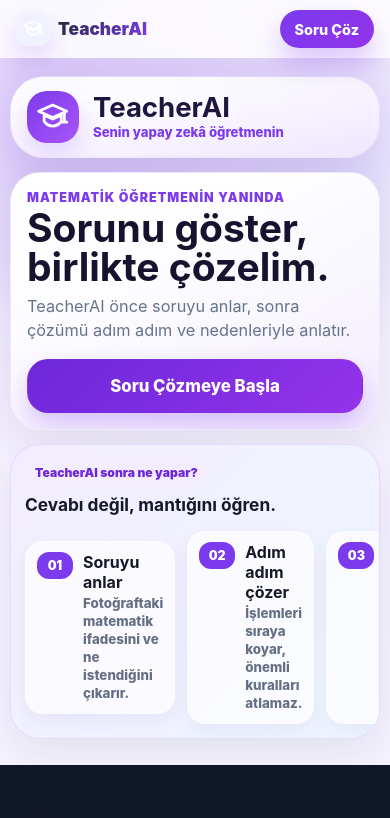
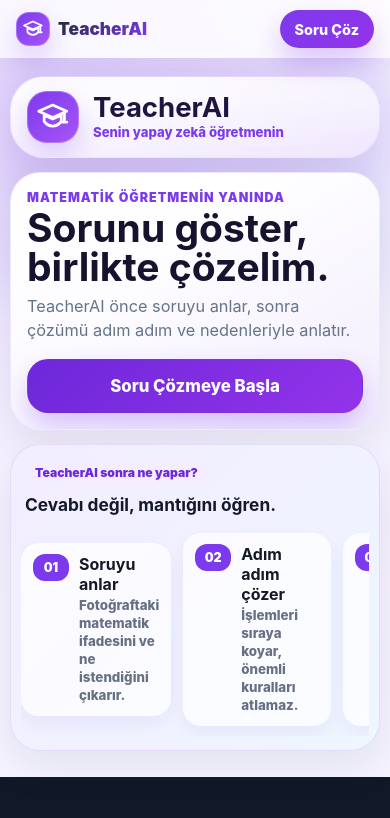
Before and after one commit to erdemci07/teacherai, a Next.js app in the folder apps/web/: page / in a window 390 px wide. Shown: the top 818 px of the page. Built offline with nearby package versions, Linux system fonts and the light colour scheme; no server answers.

Commit message:
Polish TeacherAI mobile branding and step carousel

```diff
--- a/apps/web/app/globals.css
+++ b/apps/web/app/globals.css
@@ -378,3 +378,8 @@
 /* Current landing flow uses explicit step badges only. */
 .teacherFlowCard li:before{content:none!important;display:none!important}.teacherFlowList{display:grid;gap:8px;margin-top:16px}.teacherFlowList article{display:flex;align-items:flex-start;gap:10px;padding:11px 12px;border-radius:18px;background:rgba(255,255,255,.72);box-shadow:0 8px 20px rgba(76,29,149,.06);font-weight:850}.teacherFlowList article>span{display:grid;place-items:center;flex:0 0 auto;min-width:36px;padding:6px 8px;border-radius:12px;background:#7c3aed;color:#fff;font-size:.78rem;font-weight:900}.teacherFlowList article div{display:grid;gap:3px}.teacherFlowList article small{color:#667085;line-height:1.35}
 @media(min-width:700px){.teacherFlowList{grid-template-columns:repeat(3,1fr)}}
+
+/* Quick logo contrast and mobile step scroll correction */
+.brandMark,.logoMark.brandMark{background:linear-gradient(135deg,#7c3aed,#a855f7)!important;box-shadow:0 12px 28px rgba(124,58,237,.24),inset 0 0 0 1px rgba(255,255,255,.24)!important}.brandMark svg{stroke:#fff!important}.footer .logoText{background:none!important;color:#fff!important;-webkit-text-fill-color:#fff}.footer .logoTagline{color:rgba(255,255,255,.72)!important}.footer .brandMark{background:linear-gradient(135deg,#7c3aed,#9333ea)!important}
+.teacherFlowCard{overflow:hidden}.teacherFlowList{display:flex;grid-template-columns:none!important;gap:10px;overflow-x:auto;overscroll-behavior-x:contain;scroll-snap-type:x mandatory;-webkit-overflow-scrolling:touch;margin:14px -4px 0;padding:4px 4px 10px}.teacherFlowList article{flex:0 0 148px;scroll-snap-align:start;min-height:116px}.teacherFlowList::-webkit-scrollbar{height:6px}.teacherFlowList::-webkit-scrollbar-thumb{background:rgba(124,58,237,.24);border-radius:999px}
+@media(min-width:700px){.teacherFlowCard{overflow:hidden}.teacherFlowList{display:grid!important;grid-template-columns:repeat(3,1fr)!important;overflow:visible;margin-top:16px;padding:0}.teacherFlowList article{flex:auto;min-height:0}}
```
